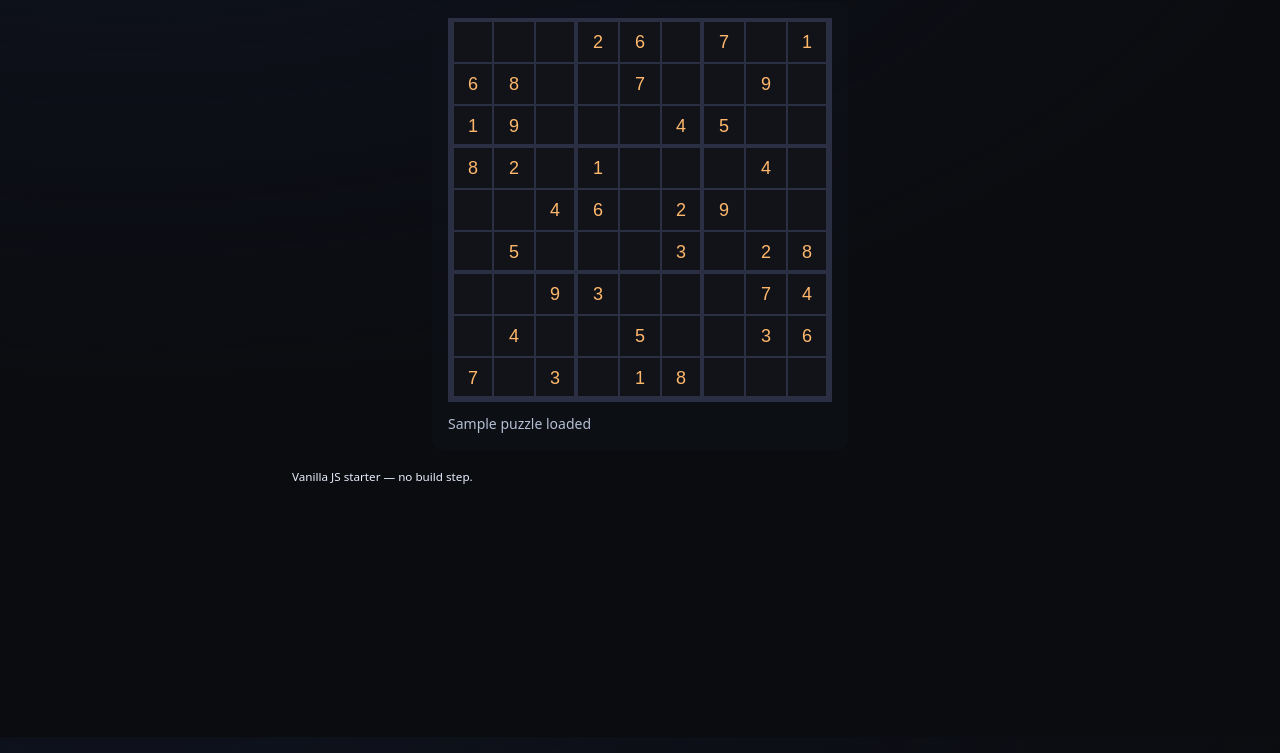
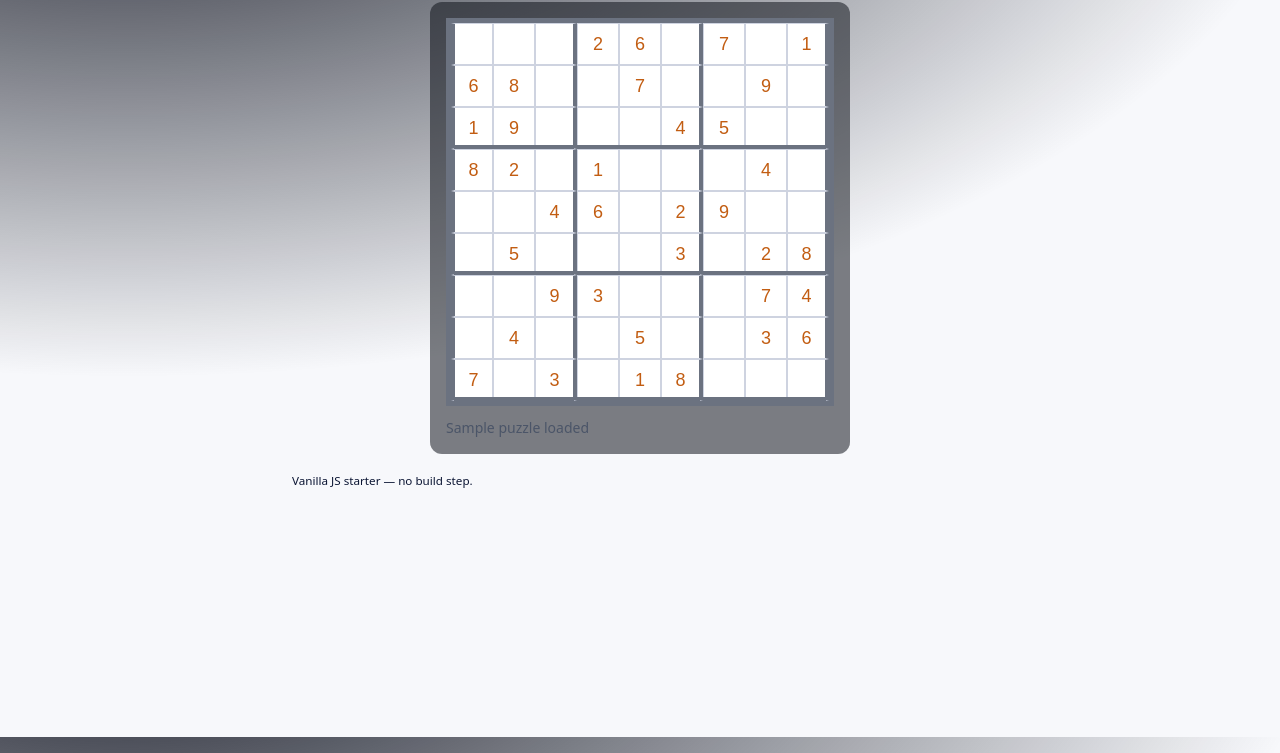
Before and after one commit to helmutbolow/sudoku, a website with bundled scripts: page index.html in a window 1280 px wide. Shown: the part 63-816 px from the top of the page. Built offline with nearby package versions, Linux system fonts and the light colour scheme.

Commit message:
feat(theme): auto day/night by local time; style: stronger 3×3 and outer borders with distinct colors

```diff
--- a/src/main.js
+++ b/src/main.js
@@ -1,4 +1,5 @@
 import { initUI, setBoard, clearBoard, fillSample } from './ui.js';
+import { initAutoTheme } from './theme.js';
 import { solve } from './solver.js';
 
 function onReady(fn) {
@@ -10,6 +11,9 @@ function onReady(fn) {
 }
 
 onReady(() => {
+  // Auto theme based on local time
+  initAutoTheme();
+
   const root = document.getElementById('app');
   const api = initUI(root);
 
--- /dev/null
+++ b/src/theme.js
@@ -0,0 +1,34 @@
+// Sets theme based on local time (day/night) and updates meta color.
+
+const DAY_HOUR_START = 7;  // 07:00 local time
+const DAY_HOUR_END = 19;   // 19:59 is still day
+
+function computeTheme() {
+  const hour = new Date().getHours();
+  return hour >= DAY_HOUR_START && hour < DAY_HOUR_END ? 'day' : 'night';
+}
+
+function setMetaThemeColor(color) {
+  let meta = document.querySelector('meta[name="theme-color"]');
+  if (!meta) {
+    meta = document.createElement('meta');
+    meta.setAttribute('name', 'theme-color');
+    document.head.appendChild(meta);
+  }
+  meta.setAttribute('content', color);
+}
+
+export function applyTheme(theme) {
+  const root = document.documentElement;
+  root.setAttribute('data-theme', theme === 'day' ? 'day' : 'night');
+  // Update theme-color to match panel bg for nicer mobile UI color
+  const styles = getComputedStyle(root);
+  setMetaThemeColor(styles.getPropertyValue('--panel').trim());
+}
+
+export function initAutoTheme() {
+  function update() { applyTheme(computeTheme()); }
+  update();
+  // Re-evaluate periodically in case the hour flips while app is open
+  setInterval(update, 5 * 60 * 1000); // every 5 minutes
+}
--- a/styles.css
+++ b/styles.css
@@ -1,4 +1,10 @@
 :root {
+  --cell-size: 42px;
+  --border-thin: 1px;
+  --border-strong: 4px; /* 3x3 separators */
+  --border-outer: 5px;  /* outer board border */
+
+  /* Night defaults */
   --bg: #0b0c10;
   --panel: #111319;
   --panel-2: #151826;
@@ -7,8 +13,21 @@
   --primary: #6ea8fe;
   --accent: #ffb86b;
   --danger: #ff6b6b;
-  --cell-size: 42px;
-  --block-border: 3px; /* thickness for 3x3 separators */
+  --grid: #2b2f43;        /* thin lines */
+  --grid-strong: #3e4468; /* thick lines */
+}
+
+:root[data-theme='day'] {
+  --bg: #f7f8fb;
+  --panel: #ffffff;
+  --panel-2: #eef2ff;
+  --text: #0b1533;
+  --muted: #4b5568;
+  --primary: #335dff;
+  --accent: #c25d12;
+  --danger: #d32f2f;
+  --grid: #ced3e0;
+  --grid-strong: #6b7280;
 }
 
 * {
@@ -81,20 +100,20 @@ main {
   display: grid;
   grid-template-columns: repeat(9, var(--cell-size));
   gap: 0;
-  border: var(--block-border) solid #2b2f43;
+  border: var(--border-outer) solid var(--grid-strong);
   background: var(--panel);
 }
 
 .cell {
   width: var(--cell-size);
   height: var(--cell-size);
-  border: 1px solid #2b2f43;
+  border: var(--border-thin) solid var(--grid);
   display: grid;
   place-items: center;
 }
 
-.cell:nth-child(3n) { border-right-width: var(--block-border); }
-.cell:nth-child(9n + 1) { border-left-width: var(--block-border); }
+.cell:nth-child(3n) { border-right: var(--border-strong) solid var(--grid-strong); }
+.cell:nth-child(9n + 1) { border-left: var(--border-strong) solid var(--grid-strong); }
 
 /* Horizontal 3x3 separators */
 .cell {
@@ -107,11 +126,13 @@ main {
   right: -1px;
   bottom: -1px;
   height: 0;
-  border-bottom: 1px solid #2b2f43;
+  border-bottom: var(--border-thin) solid var(--grid);
 }
 .cell[data-row='2']::after,
 .cell[data-row='5']::after,
-.cell[data-row='8']::after { border-bottom-width: var(--block-border); }
+.cell[data-row='8']::after {
+  border-bottom: var(--border-strong) solid var(--grid-strong);
+}
 
 .cell input {
   width: 28px;
```
